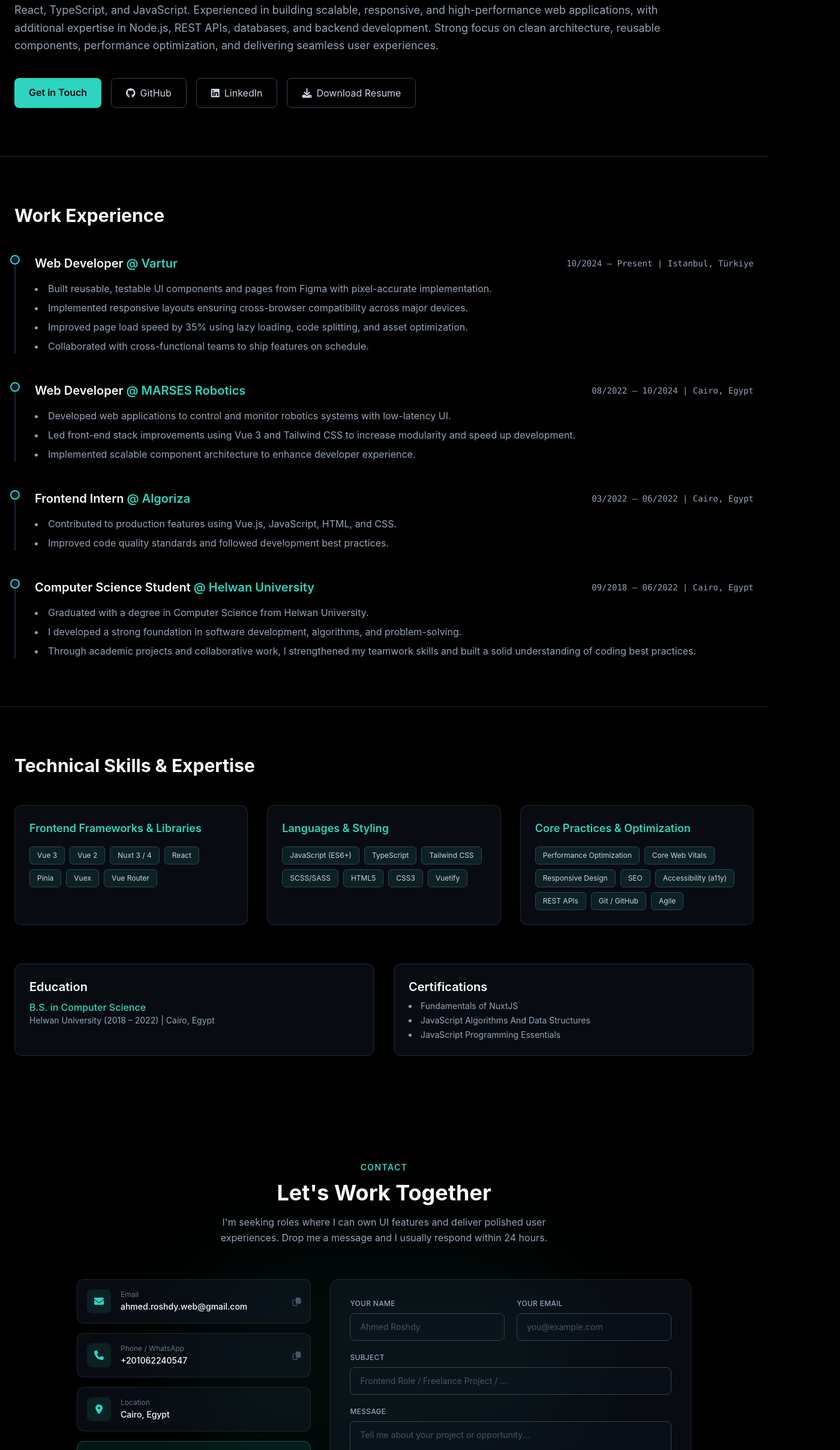
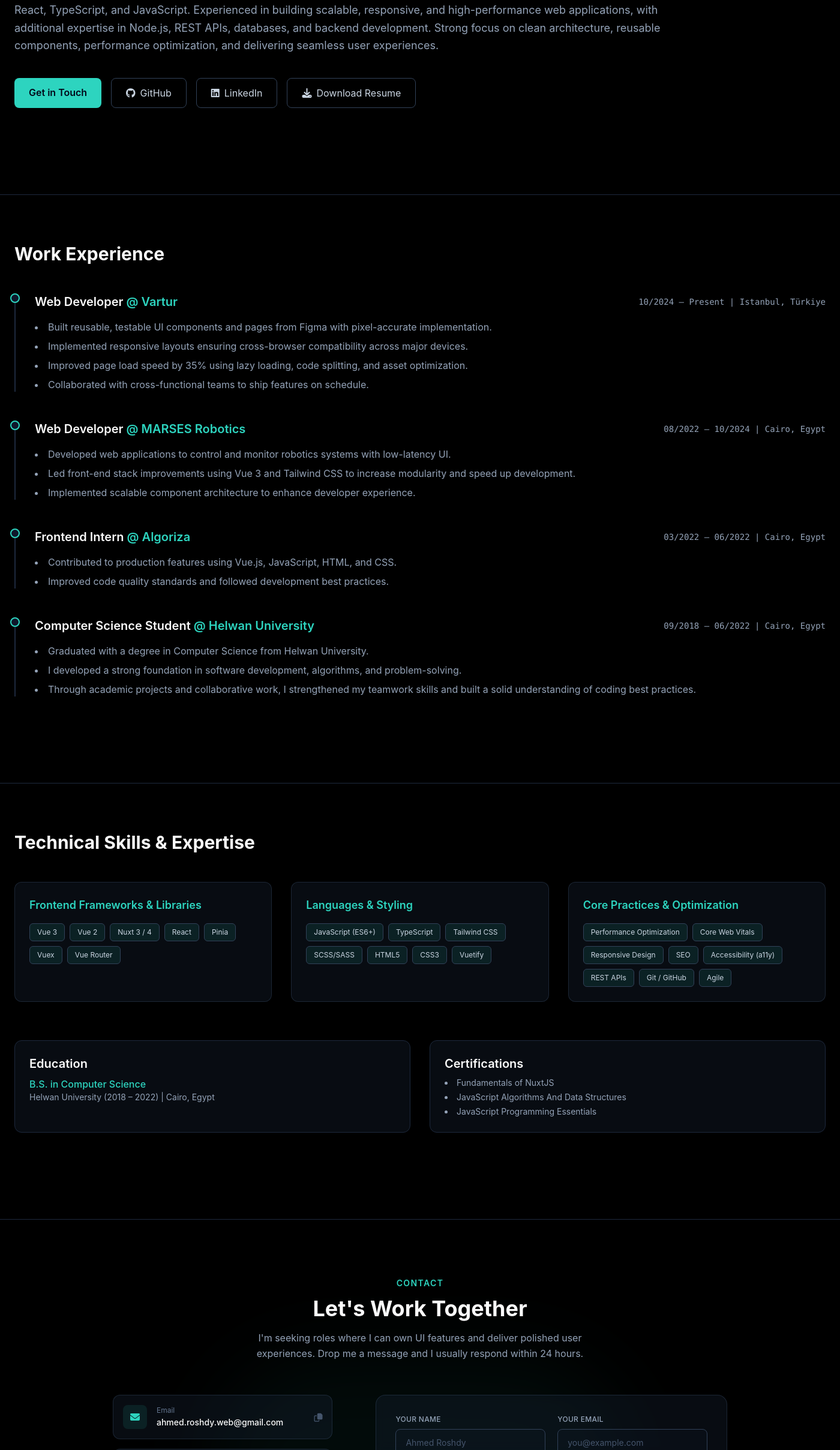
Before and after one commit to Ahmed-Roshdy-1/my-portfolio, a Nuxt app: page / in a window 1280 px wide. Shown: the part 383-2800 px from the top of the page at 60% size, 1400 px wide, since content can reach past the window. Built offline with nearby package versions, Linux system fonts and the light colour scheme.

Commit message:
update section padding and layout for Contact, Experience, and Skills sections

```diff
--- a/app/components/ContactSection.vue
+++ b/app/components/ContactSection.vue
@@ -85,7 +85,7 @@ async function copyPhone() {
 </script>
 
 <template>
-  <section id="contact" class="py-24 px-6 relative overflow-hidden">
+  <section id="contact" class="py-24 px-6 relative overflow-hidden border-t border-slate-800">
     <!-- Background glow -->
     <div class="absolute inset-0 pointer-events-none">
       <div class="absolute top-1/2 left-1/2 -translate-x-1/2 -translate-y-1/2 w-[700px] h-[400px] bg-primary/5 rounded-full blur-3xl"></div>
@@ -102,7 +102,7 @@ async function copyPhone() {
         </p>
       </div>
 
-      <div class="grid grid-cols-1 lg:grid-cols-5 gap-8 items-start">
+      <div class="grid grid-cols-1 lg:grid-cols-5 gap-18 items-start">
 
         <!-- Contact Info Card -->
         <div class="lg:col-span-2 space-y-4">
--- a/app/components/ExperienceSection.vue
+++ b/app/components/ExperienceSection.vue
@@ -3,7 +3,7 @@ import { experiences } from '@/data';
 </script>
 
 <template>
-  <section id="experience" class="py-16 sm:py-20 px-6 border-t border-slate-800">
+  <section id="experience" class="my-16 sm:py-20 px-6 border-t border-slate-800 w-350 mx-auto">
     <h2 class="text-2xl sm:text-3xl font-bold text-color-text mb-8 sm:mb-12">Work Experience</h2>
     <div class="space-y-10 sm:space-y-12">
       <div v-for="(job, index) in experiences" :key="index" class="relative pl-6 sm:pl-8 border-l-2 border-slate-800 hover:border-primary transition">
--- a/app/components/SkillsSection.vue
+++ b/app/components/SkillsSection.vue
@@ -3,7 +3,7 @@ import { skillCategories, certifications } from '@/data';
 </script>
 
 <template>
-  <section id="skills" class="py-16 sm:py-20 px-6 border-t border-slate-800">
+  <section id="skills" class="my-16 sm:py-20 px-6 border-t border-slate-800">
     <h2 class="text-2xl sm:text-3xl font-bold text-color-text mb-8 sm:mb-12">Technical Skills & Expertise</h2>
     <div class="grid sm:grid-cols-2 md:grid-cols-3 gap-6 sm:gap-8">
       <div v-for="(category, index) in skillCategories" :key="index" class="bg-slate-800/30 p-5 sm:p-6 rounded-xl border border-slate-700/50">
```
